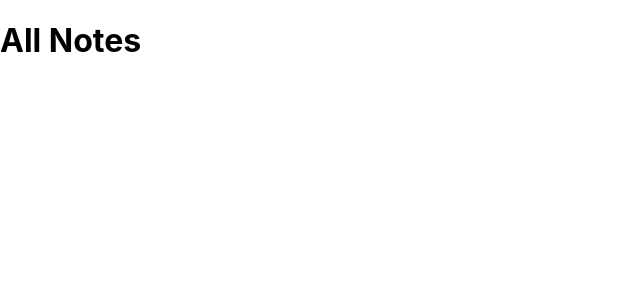
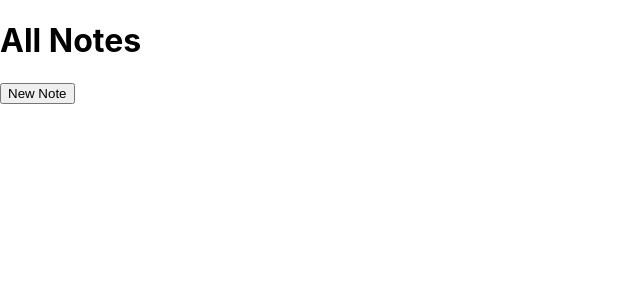
Before and after one commit to roboteng/mvp, a React (Create React App) app: page / in a window 1280 px wide. Shown: the top 300 px of the page, without its empty margins (0-640 px from the left). Built offline with nearby package versions, Linux system fonts and the light colour scheme.

Commit message:
added New Note button

```diff
--- a/package.json
+++ b/package.json
@@ -9,6 +9,7 @@
     "@types/jest": "^26.0.24",
     "@types/node": "^12.20.28",
     "@types/react": "^17.0.28",
+    "@types/react-dom": "^17.0.9",
     "react": "^17.0.2",
     "react-dom": "^17.0.2",
     "react-scripts": "4.0.3",
@@ -38,8 +39,5 @@
       "last 1 firefox version",
       "last 1 safari version"
     ]
-  },
-  "devDependencies": {
-    "@types/react-router-dom": "^5.3.1"
   }
 }
--- a/src/routes/ViewAll/ViewAll.tsx
+++ b/src/routes/ViewAll/ViewAll.tsx
@@ -1,7 +1,12 @@
 
 function ViewAll() {
   return <>
-    <h1>All Notes</h1>
+    <div className="header">
+      <h1>All Notes</h1>
+    </div>
+    <button className="new-note">
+      New Note
+    </button>
   </>
 }
 
```
